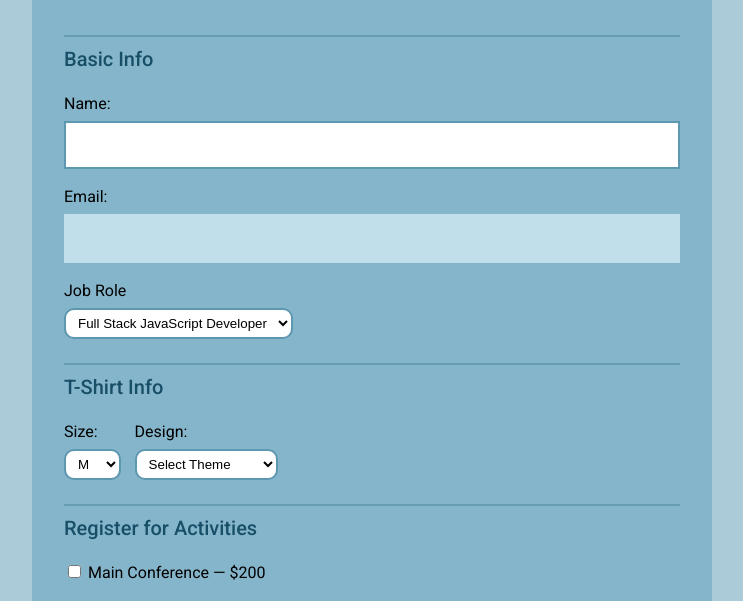
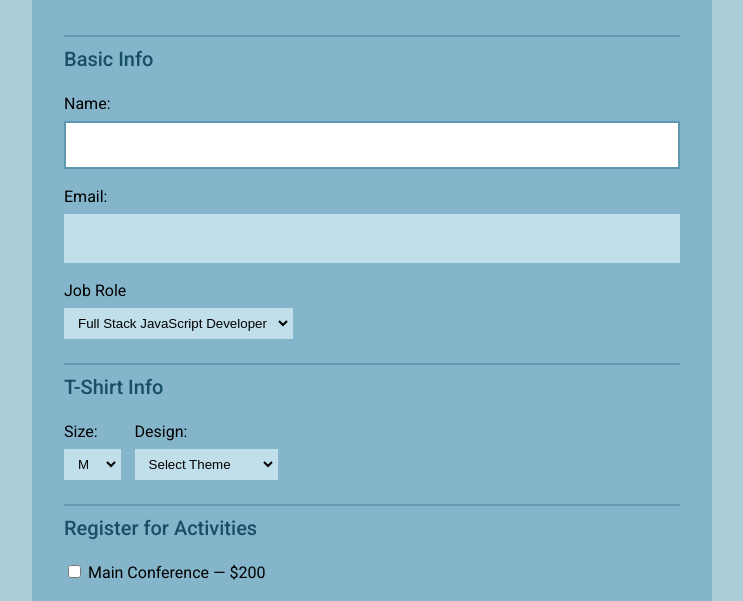
Before and after one commit to darindieckhoff/Interactive-Form, a plain HTML site: page index.html in a window 1280 px wide. Shown: the part 191-792 px from the top of the page, without its empty margins (268-1011 px from the left). Drawn offline with nearby package versions, Linux system fonts and the light colour scheme.

Commit message:
Update style.css

```diff
--- a/css/style.css
+++ b/css/style.css
@@ -114,19 +114,23 @@ button:hover {
 
 select {
     padding: 5px 8px;
-    border:  2px solid #5e97b0;
-    border-radius: 10px;
-    background: white;
+    background: #c1deeb;
+	  border: 2px solid #c1deeb;
 }
 
 select option {
   background: #c1deeb;
 }
 
+select:focus {
+	background: #fff;
+	border-color: #5e97b0;
+	transition: border-color .4s, background-color .4s;
+}
+
 textarea {
   margin-top: 1.25em;
   border:  2px solid #5e97b0;
-  border-radius: 10px;
   background: white;
 }
 
```
